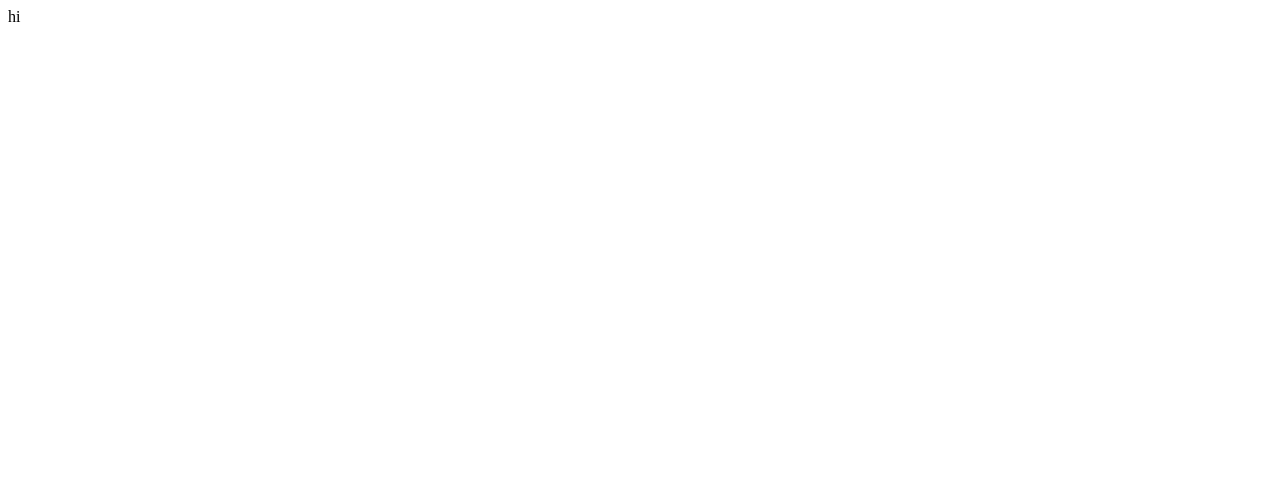
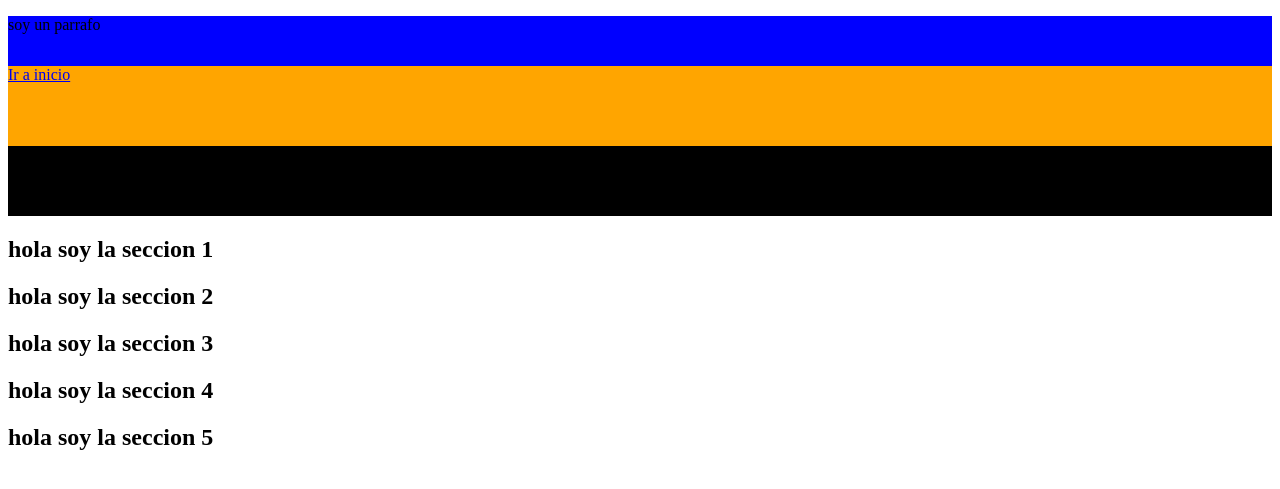
Before and after one commit to AshleyRojas/curso, a PHP site: page / in a window 1280 px wide. Before the commit the part shown is almost empty. Shown: the top 489 px of the page. Run offline with PHP 8.4, Linux system fonts and the light colour scheme.

Commit message:
clase del domingo

```diff
--- a/index.php
+++ b/index.php
@@ -1,8 +1,37 @@
-<?php
-/**
- * Created by PhpStorm.
- * User: Laboratorio2
- * Date: 11/02/2018
- * Time: 14:58
- */
-echo "hi";
+<!doctype html>
+<html lang="en">
+<head>
+    <meta charset="UTF-8">
+    <meta name="viewport"
+          content="width=device-width, user-scalable=no, initial-scale=1.0, maximum-scale=1.0, minimum-scale=1.0">
+    <meta http-equiv="X-UA-Compatible" content="ie=edge">
+    <title>Mi pagina</title>
+</head>
+<body>
+
+<header style="background-color: black; width: 100%; height: 200px; ">
+    <section style="background-color: blue;  width: 100%; height: 50px;">
+        <p>soy un parrafo</p>
+    </section>
+    <nav style="background-color: orange;  width: 100%; height: 80px;">
+        <a href="#">Ir a inicio</a>
+    </nav>
+</header>
+
+<section>
+    <h1>hola soy la seccion 1</h1>
+</section>
+<section>
+    <h1>hola soy la seccion 2</h1>
+</section>
+<section>
+    <h1>hola soy la seccion 3</h1>
+</section>
+<section>
+    <h1>hola soy la seccion 4</h1>
+</section>
+<section>
+    <h1>hola soy la seccion 5</h1>
+</section>
+</body>
+</html>
```
